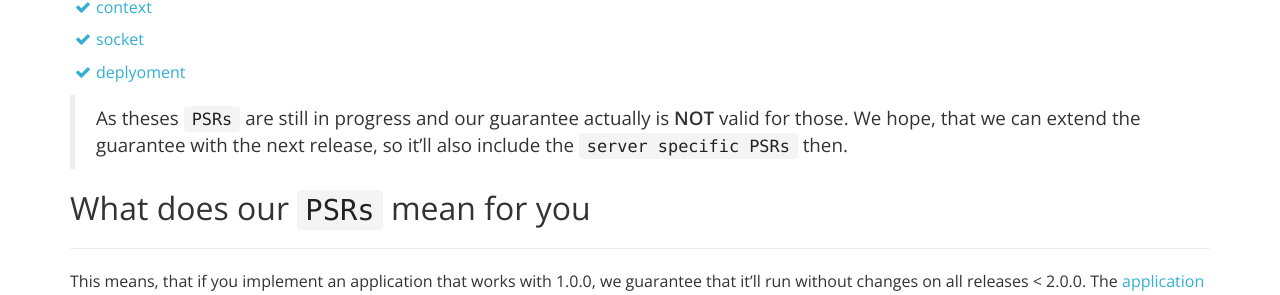
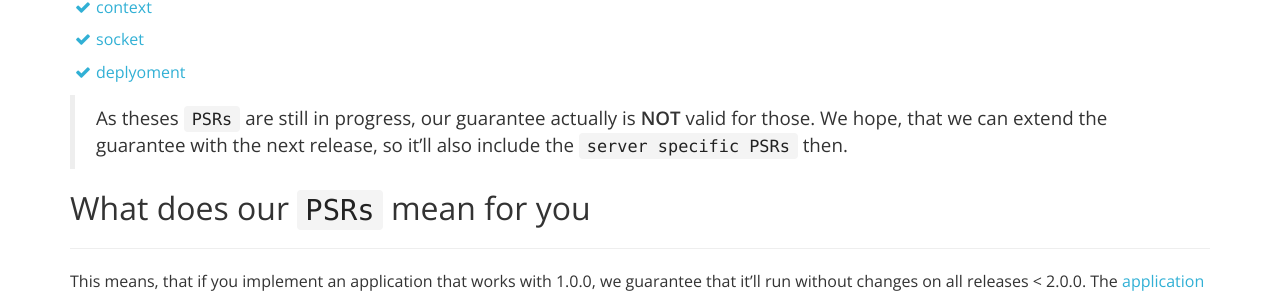
Before and after one commit to appserver-io/appserver, a Jekyll site: the page built from get-started/psrs.md, in a window 1280 px wide and 900 px high, scrolled down 811 px. Shown: the part 155-450 px from the top of the window. Built offline with Jekyll 4.4.1, drawn with Linux system fonts in a browser that asks for light colours; nearby versions of some CDN libraries; library files that are not in the unit come from our copies; Markdown is read by kramdown in place of the engine named in the settings.

Commit message:
Update psrs.md

```diff
--- a/get-started/psrs.md
+++ b/get-started/psrs.md
@@ -39,7 +39,7 @@
 * [socket](https://github.com/appserver-io-psr/http-message)
 * [deplyoment](https://github.com/appserver-io-psr/deployment)
 
-> As theses `PSRs` are still in progress and our guarantee actually is **NOT** valid for those. We hope, that we can extend the guarantee with the next release, so it'll also include the `server specific PSRs` then.
+> As theses `PSRs` are still in progress, our guarantee actually is **NOT** valid for those. We hope, that we can extend the guarantee with the next release, so it'll also include the `server specific PSRs` then.
 
 ## What does our `PSRs` mean for you
 ***
```
